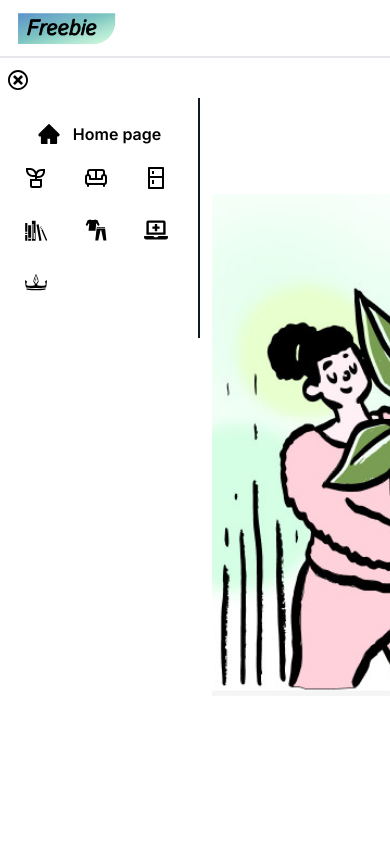
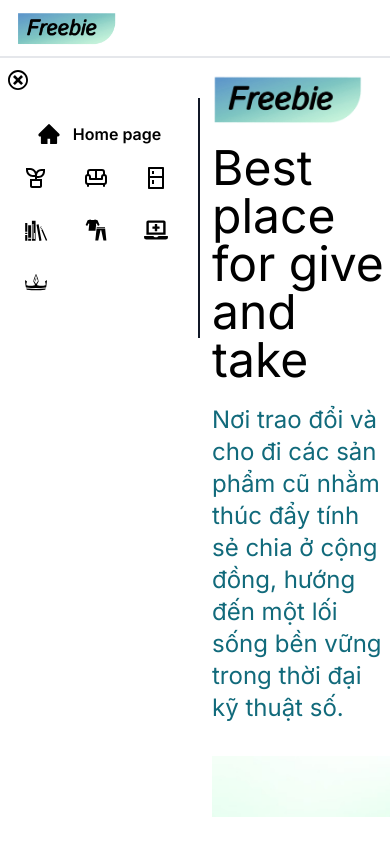
Before and after one commit to TranHap/Freebie, a Next.js app: page / in a window 390 px wide. Built offline with nearby package versions, Linux system fonts and the light colour scheme.

Commit message:
add icons

```diff
--- a/app/page.tsx
+++ b/app/page.tsx
@@ -7,7 +7,7 @@ import Background from '../utils/backgroundImage.jpg';
 const Home = async () => {
 
   return (
-    <div className='flex gap-5 justify-center items-center h-full'>
+    <div className='flex flex-wrap  lg:flex-nowrap gap-5 justify-center items-center h-full'>
         <div className='flex flex-col justify-start items-start gap-5'>
           <div className='w-[150px] md:w-[179px]'>
             <Image
@@ -26,9 +26,9 @@ const Home = async () => {
           </div>
         </div>
       <div>
-        <div className='w-[500px] md:w-[529px]'>
+        <div className='w-[500px] md:w-[529px] p-3'>
           <Image
-                className='cursor-pointer'
+                className='cursor-pointer object-cover'
                 src={Background}
                 alt='logo'
                 layout='responsive'
--- a/components/Navbar.tsx
+++ b/components/Navbar.tsx
@@ -6,7 +6,9 @@ import Link from 'next/link';
 import { useRouter } from 'next/navigation';
 import { AiOutlineLogout } from 'react-icons/ai';
 import { BiSearch } from 'react-icons/bi';
-import { IoMdAdd } from 'react-icons/io';
+// import { IoMdAdd } from 'react-icons/io';
+import { FaPrayingHands } from 'react-icons/fa'
+import {DiCoda} from 'react-icons/di'
 // import { signIn, signOut, useSession, getProviders } from "next-auth/react";
 import { GoogleLogin, googleLogout  } from '@react-oauth/google';
 import Logo from '@utils/logo.png';
@@ -70,6 +72,7 @@ const Navbar = () => {
             </Link>
             <Link href='/upload'>
               <button className='border-2 p-3 md:px-4 text-md bg-[#a8ec64] hover:bg-[#a864ec] text-white hover:text-black font-semibold flex items-center gap-2 rounded-full'>
+                <FaPrayingHands className='text-xl' />{' '}
                 <span className='hidden md:block'>Cho đi</span>
               </button>
             </Link>
--- a/components/Test.tsx
+++ b/components/Test.tsx
@@ -13,6 +13,8 @@ import Logo from '../utils/logo.png';
 import { GoogleOAuthProvider } from "@react-oauth/google"
 import { createOrGetUser } from '@/utils';
 import useAuthStore from '@/store/authStore';
+import { FaPrayingHands } from 'react-icons/fa'
+import {DiCoda} from 'react-icons/di'
 
 
 const Navbar = () => {
@@ -66,11 +68,13 @@ const Navbar = () => {
           <div className='flex items-center justify-center gap-5 md:gap-10'>
             <Link href='/board'>
               <button className='border-2 p-3 md:px-4 text-md bg-blue hover:bg-purple text-white font-semibold flex items-center gap-2 rounded-full'>
+                <DiCoda className='text-xl' />{' '}
                 <span className='hidden md:block'>Board</span>
               </button>
             </Link>
             <Link href='/upload'>
               <button className='border-2 p-3 md:px-4 text-md bg-blue hover:bg-purple text-white  font-semibold flex items-center gap-2 rounded-full'>
+                <FaPrayingHands className='text-xl' />{' '}
                 <span className='hidden md:block'>Cho đi</span>
               </button>
             </Link>
```
